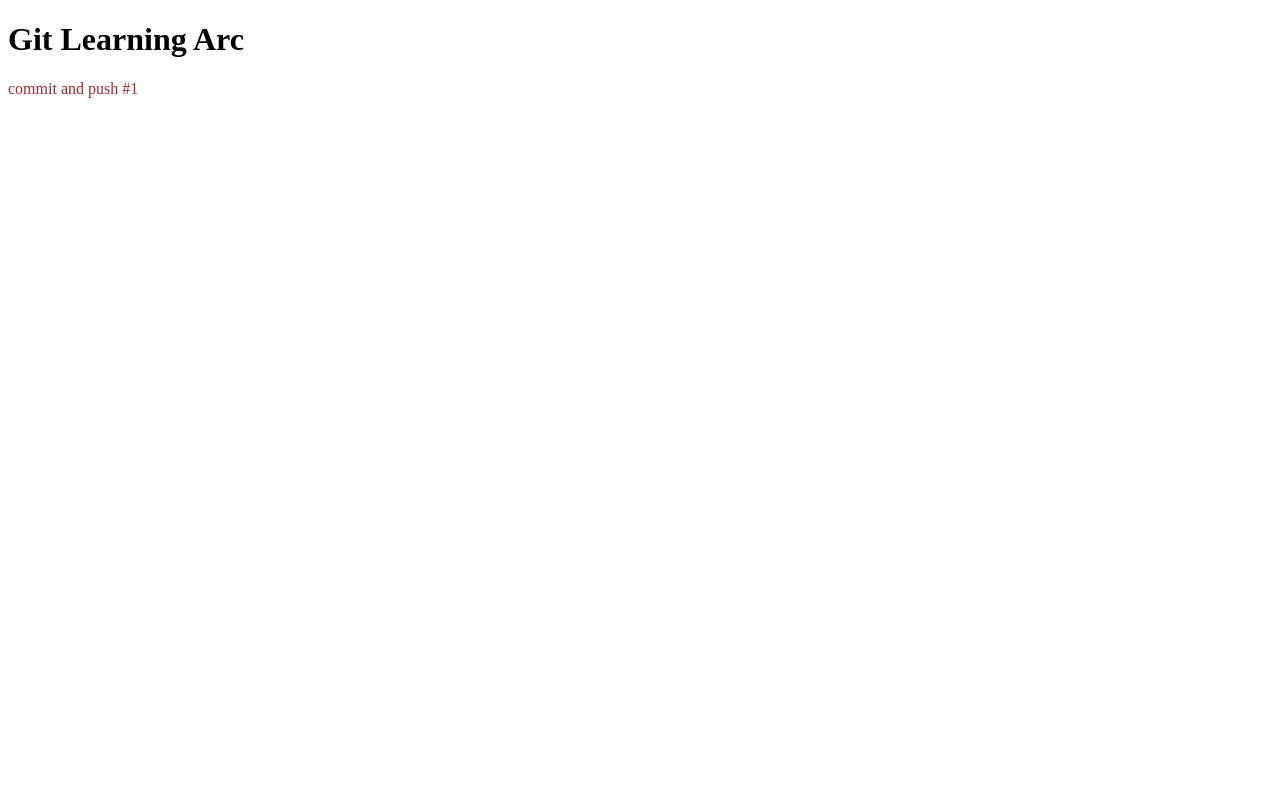
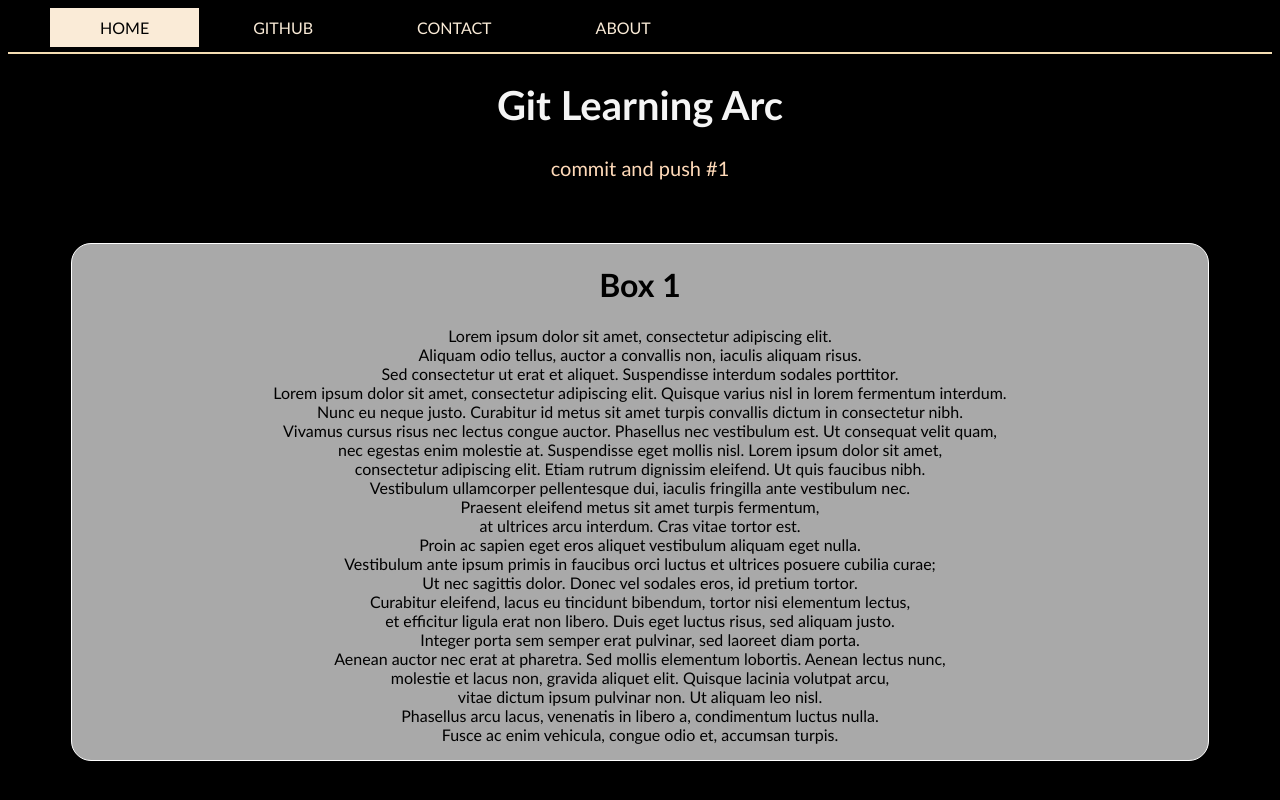
Before and after one commit to piyush-singh-rawat/localrepo, a plain HTML site: page index.html in a window 1280 px wide. Drawn offline with Linux system fonts and the light colour scheme.

Commit message:
web push

```diff
--- a/index.html
+++ b/index.html
@@ -6,8 +6,23 @@
     <link rel="stylesheet" href="style.css">
     <title>GitDemo Website</title>
 </head>
-<h1>Git Learning Arc</h1>
+<ul class="tabs">
+    <li class="active_tab">HOME</li>
+    <li class="tab" >GITHUB</li>
+    <li class="tab">CONTACT</li>
+    <li class="tab">ABOUT</li>
+</ul>
+
+<h1 class="heading">Git Learning Arc</h1>
 <body>
-    <p>commit and push #1</p>
+    <p class="para1">commit and push #1</p>
+    <div class="box1">
+        <h1>Box 1</h1>
+        <p>
+            Lorem ipsum dolor sit amet, consectetur adipiscing elit. <br> Aliquam odio tellus, auctor a convallis non, iaculis aliquam risus.<br> Sed consectetur ut erat et aliquet. Suspendisse interdum sodales porttitor.<br> Lorem ipsum dolor sit amet, consectetur adipiscing elit. Quisque varius nisl in lorem fermentum interdum. <br>Nunc eu neque justo. Curabitur id metus sit amet turpis convallis dictum in consectetur nibh.<br> Vivamus cursus risus nec lectus congue auctor. Phasellus nec vestibulum est. Ut consequat velit quam,<br> nec egestas enim molestie at. Suspendisse eget mollis nisl. Lorem ipsum dolor sit amet,<br> consectetur adipiscing elit. Etiam rutrum dignissim eleifend. Ut quis faucibus nibh. <br>Vestibulum ullamcorper pellentesque dui, iaculis fringilla ante vestibulum nec.
+
+            <br>Praesent eleifend metus sit amet turpis fermentum,<br> at ultrices arcu interdum. Cras vitae tortor est. <br>Proin ac sapien eget eros aliquet vestibulum aliquam eget nulla.<br> Vestibulum ante ipsum primis in faucibus orci luctus et ultrices posuere cubilia curae; <br>Ut nec sagittis dolor. Donec vel sodales eros, id pretium tortor. <br>Curabitur eleifend, lacus eu tincidunt bibendum, tortor nisi elementum lectus,<br> et efficitur ligula erat non libero. Duis eget luctus risus, sed aliquam justo.<br> Integer porta sem semper erat pulvinar, sed laoreet diam porta.<br> Aenean auctor nec erat at pharetra. Sed mollis elementum lobortis. Aenean lectus nunc,<br> molestie et lacus non, gravida aliquet elit. Quisque lacinia volutpat arcu, <br>vitae dictum ipsum pulvinar non. Ut aliquam leo nisl. <br>Phasellus arcu lacus, venenatis in libero a, condimentum luctus nulla. <br>Fusce ac enim vehicula, congue odio et, accumsan turpis.<br>
+        </p>
+    </div>
 </body>
 </html>
--- a/style.css
+++ b/style.css
@@ -1,3 +1,55 @@
-p{
-    color: brown;
+.heading{
+    font-family: 'Trebuchet MS', 'Lucida Sans Unicode', 'Lucida Grande', 'Lucida Sans', Arial, sans-serif;
+    font-size: 40px;
+    color: whitesmoke;
+    text-align: center;
 }
+
+body{
+    background-color: black;
+}
+
+.para1{
+    color: peachpuff;
+    font-family: 'Trebuchet MS', 'Lucida Sans Unicode', 'Lucida Grande', 'Lucida Sans', Arial, sans-serif;
+    font-size: 20px;
+    text-align: center;
+}
+
+.tabs{
+    color: antiquewhite;
+    font-family: 'Gill Sans', 'Gill Sans MT', Calibri, 'Trebuchet MS', sans-serif;
+    display: flex;
+    list-style: none;
+    border-bottom: 2px solid wheat;
+    padding: 5;
+    margin: 0;
+    padding-bottom: 5px;
+}
+
+li{
+    padding: 10px 50px;
+    margin: 0 2px;
+    cursor: pointer;
+}
+
+.tab:hover{
+    color: black;
+    background-color: antiquewhite;
+    transition: ease-in-out 300ms;
+}
+.active_tab{
+    color: black;
+    background-color: antiquewhite;
+}
+
+.box1{
+    border: 1px solid white;
+    border-radius: 20px;
+    margin: 5%;
+    color: black;
+    background-color: darkgrey;
+    text-align: center;
+    font-family: 'Trebuchet MS', 'Lucida Sans Unicode', 'Lucida Grande', 'Lucida Sans', Arial, sans-serif;
+
+}
```
